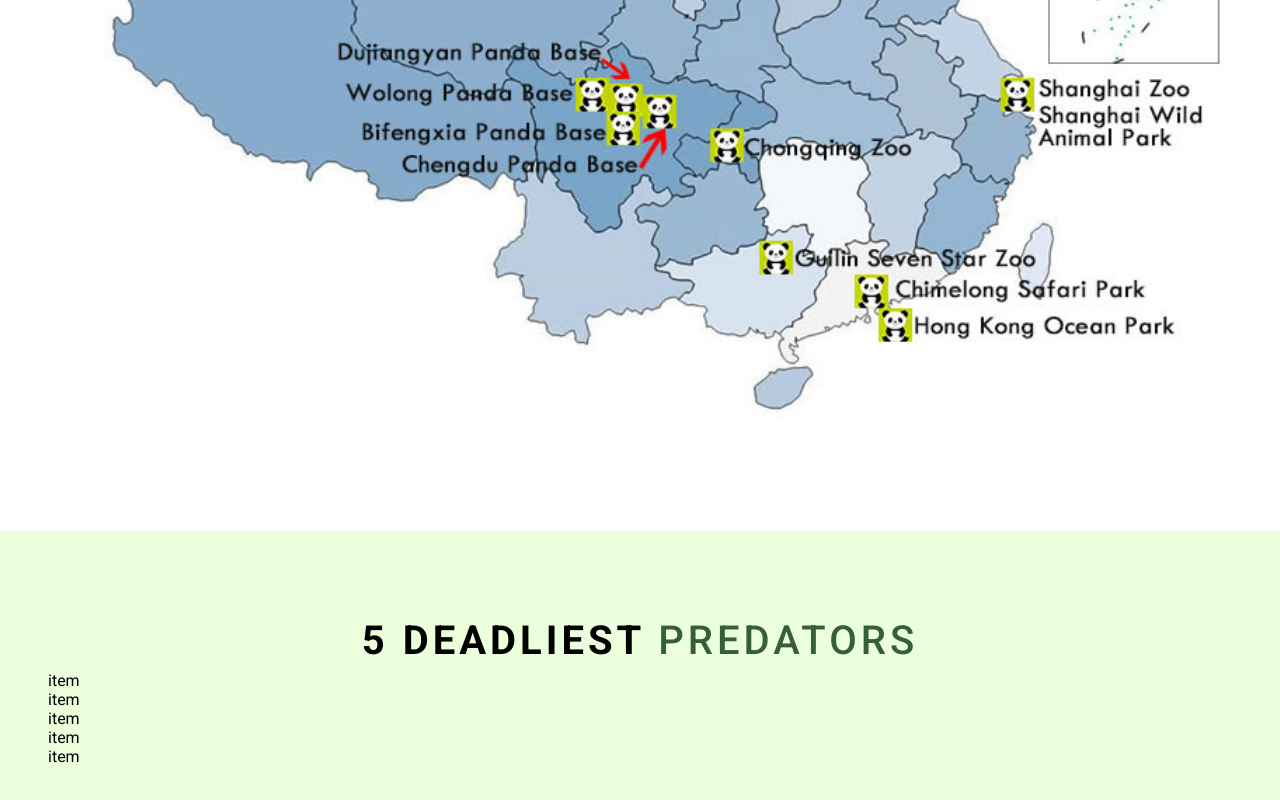
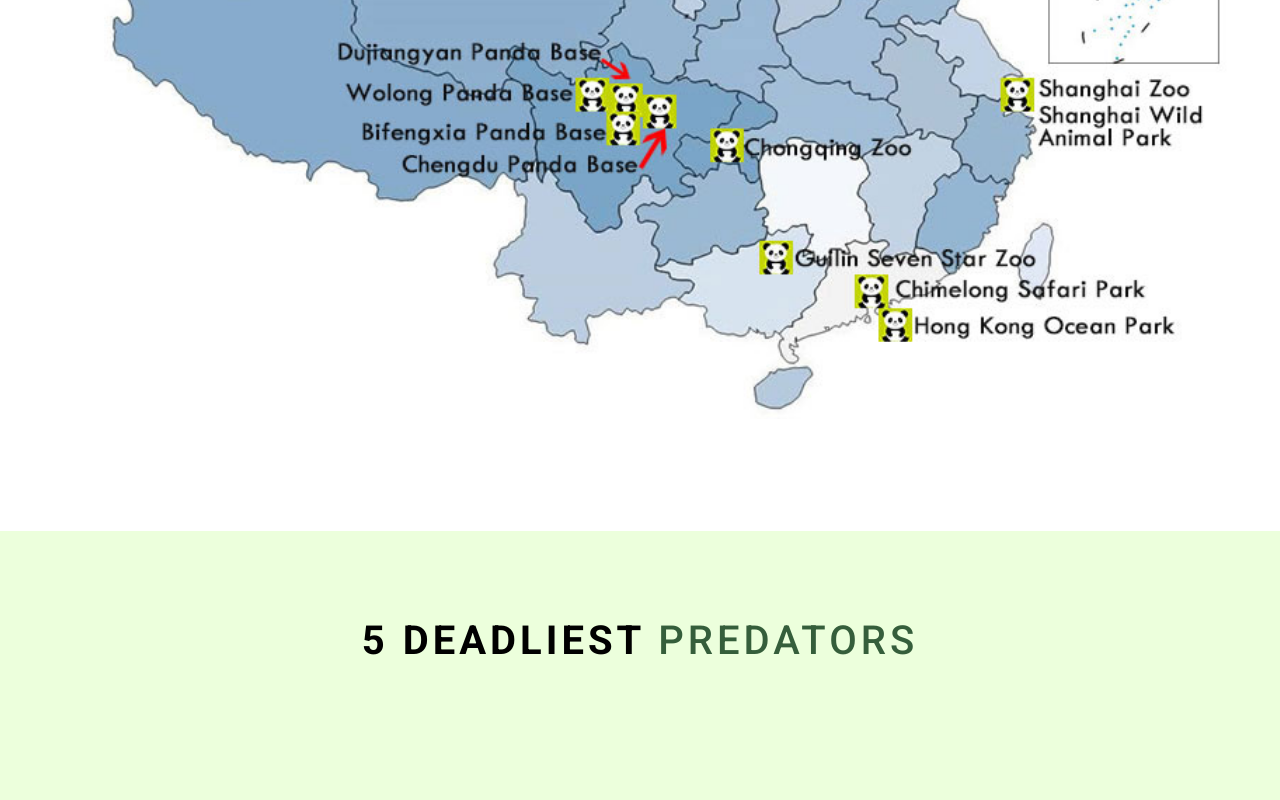
Before and after one commit to Joycey83/panda-facts, a React (Create React App) app: page / in a window 1280 px wide. Shown: the part 5199-5999 px from the top of the page. Built offline with nearby package versions, Linux system fonts and the light colour scheme.

Commit message:
created a div and image element and added classes to these elements

```diff
--- a/src/components/Predators.js
+++ b/src/components/Predators.js
@@ -8,7 +8,13 @@
         <Heading mainHeading="5 deadliest" spanHeading="predators" />
         {predator.map((predator) => {
           const { id, title, img, text } = predator;
-          return <article className="predator__container">item</article>;
+          return (
+            <article className="predator__container">
+              <div className="img__container">
+                <img src="" alt="" className="predator--img" />
+              </div>
+            </article>
+          );
         })}
       </section>
     </>
```
